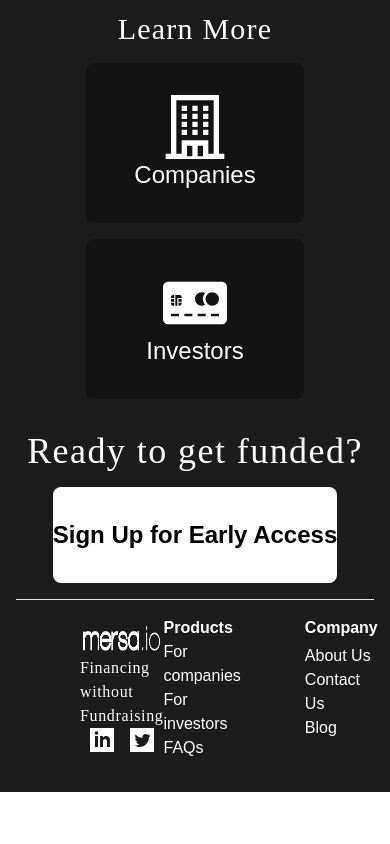
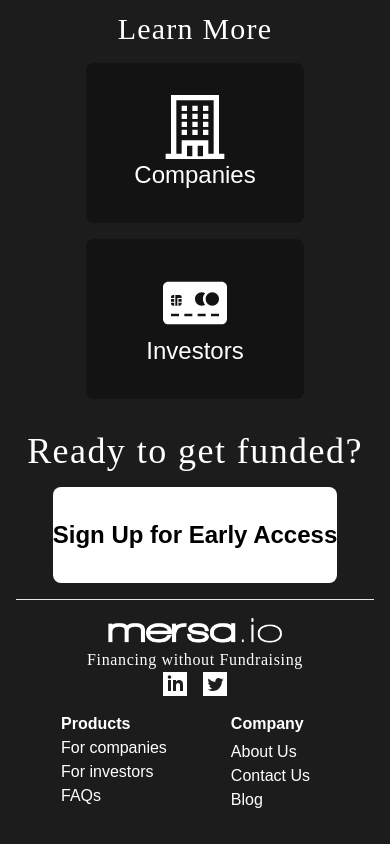
Before and after one commit to shohamc1/mersa.io, a Gatsby site: page / in a window 390 px wide. Shown: the part 2145-2989 px from the top of the page. Before the commit the page ends 2937 px from the top, so only its background shows below. Built offline with nearby package versions, Linux system fonts and the light colour scheme; Gatsby itself is replaced by a stand-in of ours.

Commit message:
footer mobile

```diff
--- a/src/components/Footer.js
+++ b/src/components/Footer.js
@@ -6,9 +6,9 @@ const Footer = () => {
   return (
     <div class="mt-4 mb-8">
       <hr />
-      <div class="flex mt-4">
+      <div class="flex flex-col lg:flex-row mt-4">
         {/* Content */}
-        <div class="ml-16 flex flex-col justify-center items-center">
+        <div class="mb-4 lg:mb-0 lg:ml-16 flex flex-col justify-center items-center">
           {/* Left side */}
           <img src={logo} class="h-8 w-auto" alt="Logo" />
           <span class="text-white font-header text-base tracking-wider">
```
